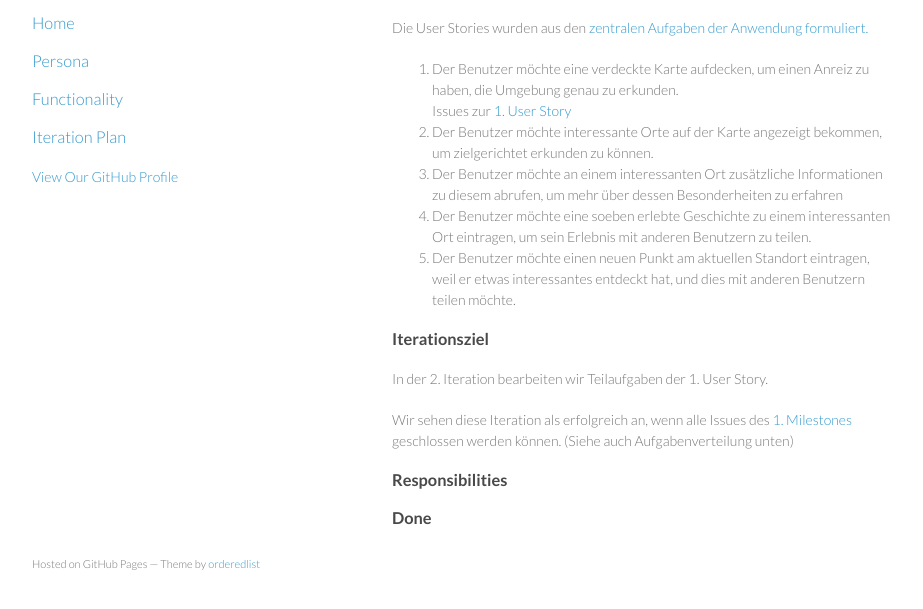
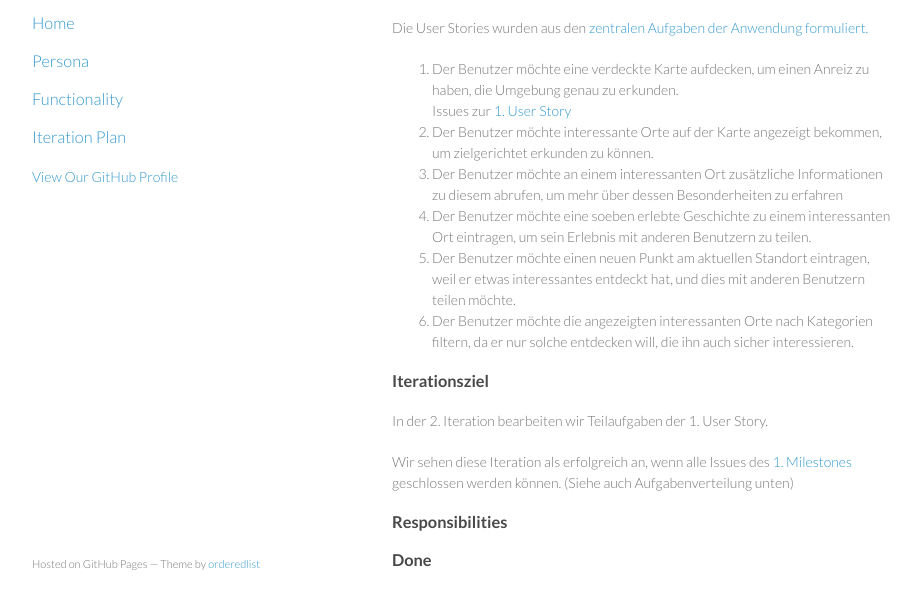
Before and after one commit to teamgrau/teamgrau.github.com, a plain HTML site: page iteration2.html in a window 1280 px wide. Shown: the part 157-766 px from the top of the page, without its empty margins (178-1101 px from the left). Drawn offline with nearby package versions, Linux system fonts and the light colour scheme.

Commit message:
6. User tory geschrieben

```diff
--- a/iteration2.html
+++ b/iteration2.html
@@ -58,6 +58,9 @@ Anwendung formuliert.</a>
 	    </li>
 	    <li>
 	      Der Benutzer möchte einen neuen Punkt am aktuellen Standort eintragen, weil er etwas interessantes entdeckt hat, und dies mit anderen Benutzern teilen möchte.
+	    </li>
+	    <li>
+	      Der Benutzer möchte die angezeigten interessanten Orte nach Kategorien filtern, da er nur solche entdecken will, die ihn auch sicher interessieren.
 	    </li>
 	  </ol>
 	<h3>Iterationsziel</h3>
```
